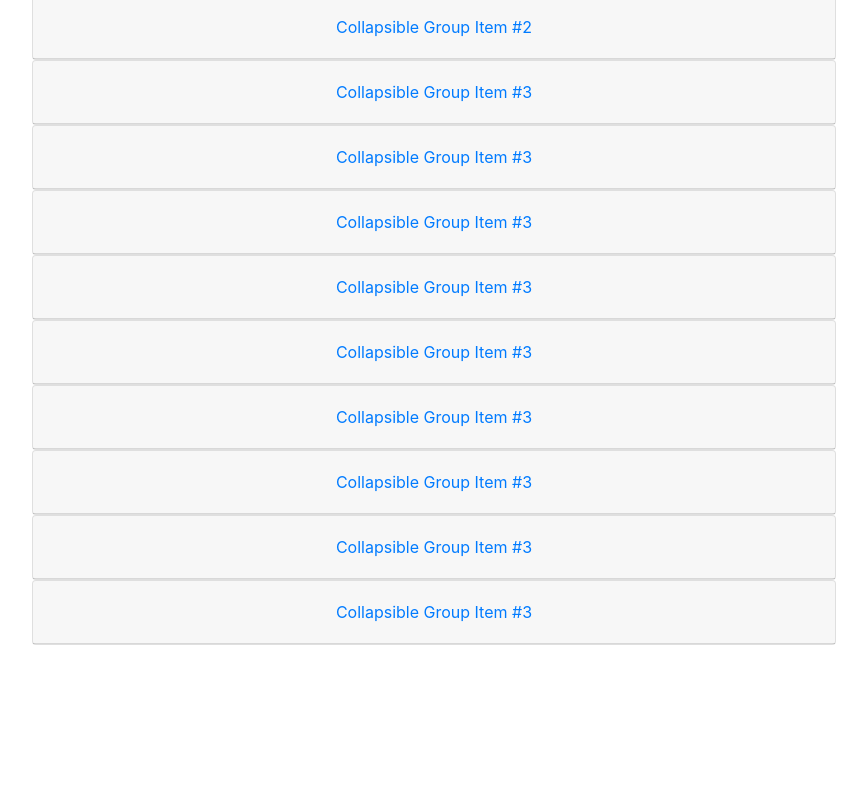
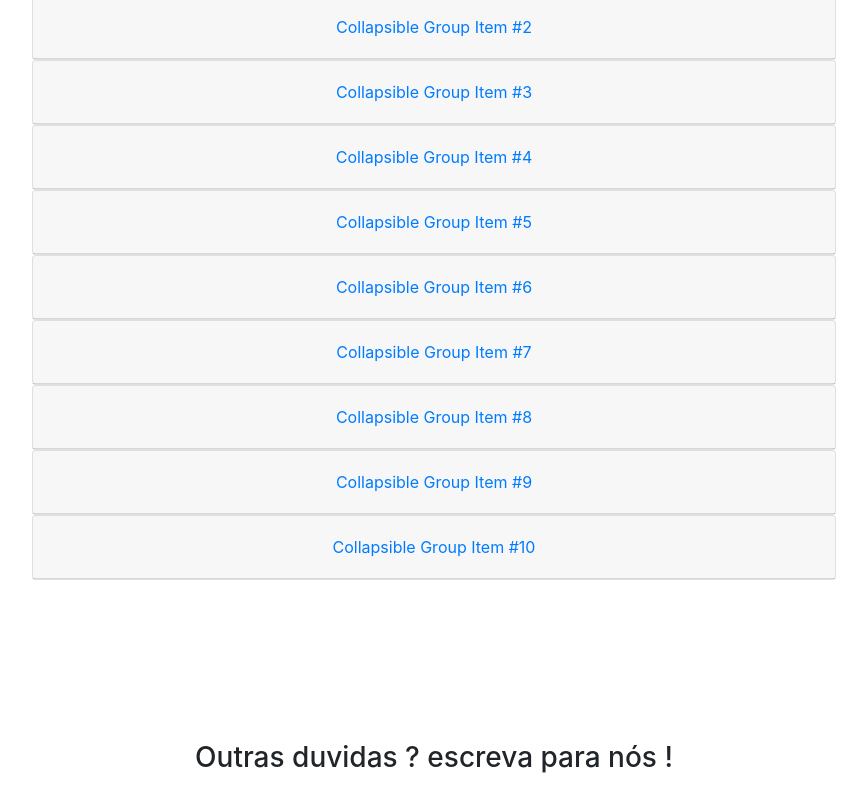
Before and after one commit to MarquesCleiton/ProjetoIntegrador, an Angular app in the folder Tarefa 9/FeiraoOnline/: page /duvidas in a window 1280 px wide. Shown: the part 500-1308 px from the top of the page, without its empty margins (206-1073 px from the left). Built offline with nearby package versions, Linux system fonts and the light colour scheme.

Commit message:
melhorando pagina duvidas

```diff
--- a/Tarefa 9/FeiraoOnline/src/app/duvidas/duvidas.component.html
+++ b/Tarefa 9/FeiraoOnline/src/app/duvidas/duvidas.component.html
@@ -75,15 +75,15 @@
                     </div>
                 </div>
                 <div class="card">
-                    <div class="card-header" id="headingThree">
+                    <div class="card-header" id="headingFour">
                         <h5 class="mb-0">
-                            <button class="btn btn-link collapsed" data-toggle="collapse" data-target="#collapseThree"
-                                aria-expanded="false" aria-controls="collapseThree">
-                                Collapsible Group Item #3
+                            <button class="btn btn-link collapsed" data-toggle="collapse" data-target="#collapseFour"
+                                aria-expanded="false" aria-controls="collapseFour">
+                                Collapsible Group Item #4
                             </button>
                         </h5>
                     </div>
-                    <div id="collapseThree" class="collapse" aria-labelledby="headingThree" data-parent="#accordion">
+                    <div id="collapseFour" class="collapse" aria-labelledby="headingFour" data-parent="#accordion">
                         <div class="card-body">
                             Anim pariatur cliche reprehenderit, enim eiusmod high life accusamus terry richardson ad
                             squid. 3 wolf moon officia aute, non cupidatat skateboard dolor brunch. Food truck
@@ -96,15 +96,15 @@
                     </div>
                 </div>
                 <div class="card">
-                    <div class="card-header" id="headingThree">
+                    <div class="card-header" id="headingFive">
                         <h5 class="mb-0">
-                            <button class="btn btn-link collapsed" data-toggle="collapse" data-target="#collapseThree"
-                                aria-expanded="false" aria-controls="collapseThree">
-                                Collapsible Group Item #3
+                            <button class="btn btn-link collapsed" data-toggle="collapse" data-target="#collapseFive"
+                                aria-expanded="false" aria-controls="collapseFive">
+                                Collapsible Group Item #5
                             </button>
                         </h5>
                     </div>
-                    <div id="collapseThree" class="collapse" aria-labelledby="headingThree" data-parent="#accordion">
+                    <div id="collapseFive" class="collapse" aria-labelledby="headingFive" data-parent="#accordion">
                         <div class="card-body">
                             Anim pariatur cliche reprehenderit, enim eiusmod high life accusamus terry richardson ad
                             squid. 3 wolf moon officia aute, non cupidatat skateboard dolor brunch. Food truck
@@ -117,15 +117,15 @@
                     </div>
                 </div>
                 <div class="card">
-                    <div class="card-header" id="headingThree">
+                    <div class="card-header" id="headingSix">
                         <h5 class="mb-0">
-                            <button class="btn btn-link collapsed" data-toggle="collapse" data-target="#collapseThree"
-                                aria-expanded="false" aria-controls="collapseThree">
-                                Collapsible Group Item #3
+                            <button class="btn btn-link collapsed" data-toggle="collapse" data-target="#collapseSix"
+                                aria-expanded="false" aria-controls="collapseSix">
+                                Collapsible Group Item #6
                             </button>
                         </h5>
                     </div>
-                    <div id="collapseThree" class="collapse" aria-labelledby="headingThree" data-parent="#accordion">
+                    <div id="collapseSix" class="collapse" aria-labelledby="headingSix" data-parent="#accordion">
                         <div class="card-body">
                             Anim pariatur cliche reprehenderit, enim eiusmod high life accusamus terry richardson ad
                             squid. 3 wolf moon officia aute, non cupidatat skateboard dolor brunch. Food truck
@@ -138,15 +138,15 @@
                     </div>
                 </div>
                 <div class="card">
-                    <div class="card-header" id="headingThree">
+                    <div class="card-header" id="headingSeven">
                         <h5 class="mb-0">
-                            <button class="btn btn-link collapsed" data-toggle="collapse" data-target="#collapseThree"
-                                aria-expanded="false" aria-controls="collapseThree">
-                                Collapsible Group Item #3
+                            <button class="btn btn-link collapsed" data-toggle="collapse" data-target="#collapseSeven"
+                                aria-expanded="false" aria-controls="collapseSeven">
+                                Collapsible Group Item #7
                             </button>
                         </h5>
                     </div>
-                    <div id="collapseThree" class="collapse" aria-labelledby="headingThree" data-parent="#accordion">
+                    <div id="collapseSeven" class="collapse" aria-labelledby="headingSeven" data-parent="#accordion">
                         <div class="card-body">
                             Anim pariatur cliche reprehenderit, enim eiusmod high life accusamus terry richardson ad
                             squid. 3 wolf moon officia aute, non cupidatat skateboard dolor brunch. Food truck
@@ -159,15 +159,15 @@
                     </div>
                 </div>
                 <div class="card">
-                    <div class="card-header" id="headingThree">
+                    <div class="card-header" id="headingEigth">
                         <h5 class="mb-0">
-                            <button class="btn btn-link collapsed" data-toggle="collapse" data-target="#collapseThree"
-                                aria-expanded="false" aria-controls="collapseThree">
-                                Collapsible Group Item #3
+                            <button class="btn btn-link collapsed" data-toggle="collapse" data-target="#collapseEigth"
+                                aria-expanded="false" aria-controls="collapseEigth">
+                                Collapsible Group Item #8
                             </button>
                         </h5>
                     </div>
-                    <div id="collapseThree" class="collapse" aria-labelledby="headingThree" data-parent="#accordion">
+                    <div id="collapseEigth" class="collapse" aria-labelledby="headingEigth" data-parent="#accordion">
                         <div class="card-body">
                             Anim pariatur cliche reprehenderit, enim eiusmod high life accusamus terry richardson ad
                             squid. 3 wolf moon officia aute, non cupidatat skateboard dolor brunch. Food truck
@@ -180,15 +180,15 @@
                     </div>
                 </div>
                 <div class="card">
-                    <div class="card-header" id="headingThree">
+                    <div class="card-header" id="headingNine">
                         <h5 class="mb-0">
-                            <button class="btn btn-link collapsed" data-toggle="collapse" data-target="#collapseThree"
-                                aria-expanded="false" aria-controls="collapseThree">
-                                Collapsible Group Item #3
+                            <button class="btn btn-link collapsed" data-toggle="collapse" data-target="#collapseNine"
+                                aria-expanded="false" aria-controls="collapseNine">
+                                Collapsible Group Item #9
                             </button>
                         </h5>
                     </div>
-                    <div id="collapseThree" class="collapse" aria-labelledby="headingThree" data-parent="#accordion">
+                    <div id="collapseNine" class="collapse" aria-labelledby="headingNine" data-parent="#accordion">
                         <div class="card-body">
                             Anim pariatur cliche reprehenderit, enim eiusmod high life accusamus terry richardson ad
                             squid. 3 wolf moon officia aute, non cupidatat skateboard dolor brunch. Food truck
@@ -201,36 +201,15 @@
                     </div>
                 </div>
                 <div class="card">
-                    <div class="card-header" id="headingThree">
+                    <div class="card-header" id="headingTen">
                         <h5 class="mb-0">
-                            <button class="btn btn-link collapsed" data-toggle="collapse" data-target="#collapseThree"
-                                aria-expanded="false" aria-controls="collapseThree">
-                                Collapsible Group Item #3
+                            <button class="btn btn-link collapsed" data-toggle="collapse" data-target="#collapseTen"
+                                aria-expanded="false" aria-controls="collapseTen">
+                                Collapsible Group Item #10
                             </button>
                         </h5>
                     </div>
-                    <div id="collapseThree" class="collapse" aria-labelledby="headingThree" data-parent="#accordion">
-                        <div class="card-body">
-                            Anim pariatur cliche reprehenderit, enim eiusmod high life accusamus terry richardson ad
-                            squid. 3 wolf moon officia aute, non cupidatat skateboard dolor brunch. Food truck
-                            quinoa nesciunt laborum eiusmod. Brunch 3 wolf moon tempor, sunt aliqua put a bird on it
-                            squid single-origin coffee nulla assumenda shoreditch et. Nihil anim keffiyeh helvetica,
-                            craft beer labore wes anderson cred nesciunt sapiente ea proident. Ad vegan excepteur
-                            butcher vice lomo. Leggings occaecat craft beer farm-to-table, raw denim aesthetic synth
-                            nesciunt you probably haven't heard of them accusamus labore sustainable VHS.
-                        </div>
-                    </div>
-                </div>
-                <div class="card">
-                    <div class="card-header" id="headingThree">
-                        <h5 class="mb-0">
-                            <button class="btn btn-link collapsed" data-toggle="collapse" data-target="#collapseThree"
-                                aria-expanded="false" aria-controls="collapseThree">
-                                Collapsible Group Item #3
-                            </button>
-                        </h5>
-                    </div>
-                    <div id="collapseThree" class="collapse" aria-labelledby="headingThree" data-parent="#accordion">
+                    <div id="collapseTen" class="collapse" aria-labelledby="headingTen" data-parent="#accordion">
                         <div class="card-body">
                             Anim pariatur cliche reprehenderit, enim eiusmod high life accusamus terry richardson ad
                             squid. 3 wolf moon officia aute, non cupidatat skateboard dolor brunch. Food truck
```
